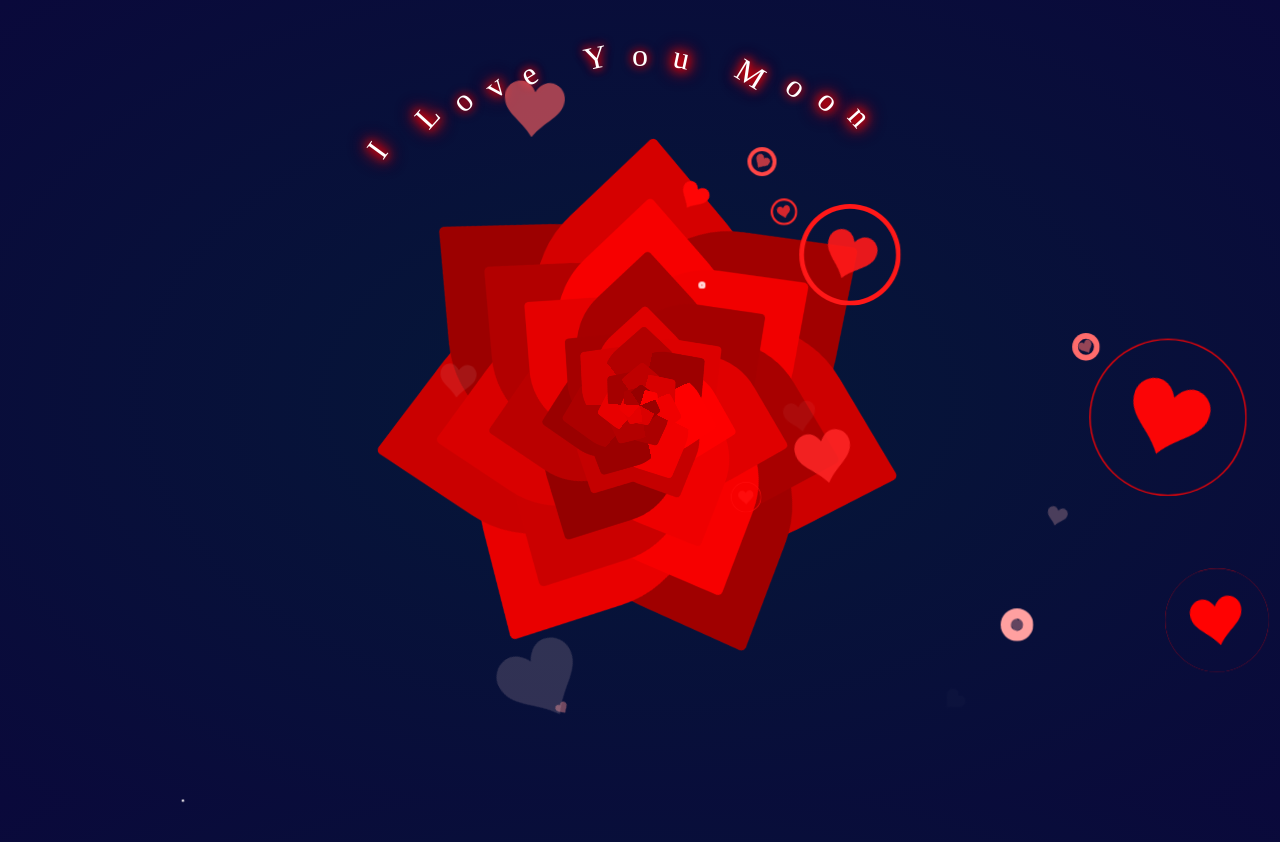
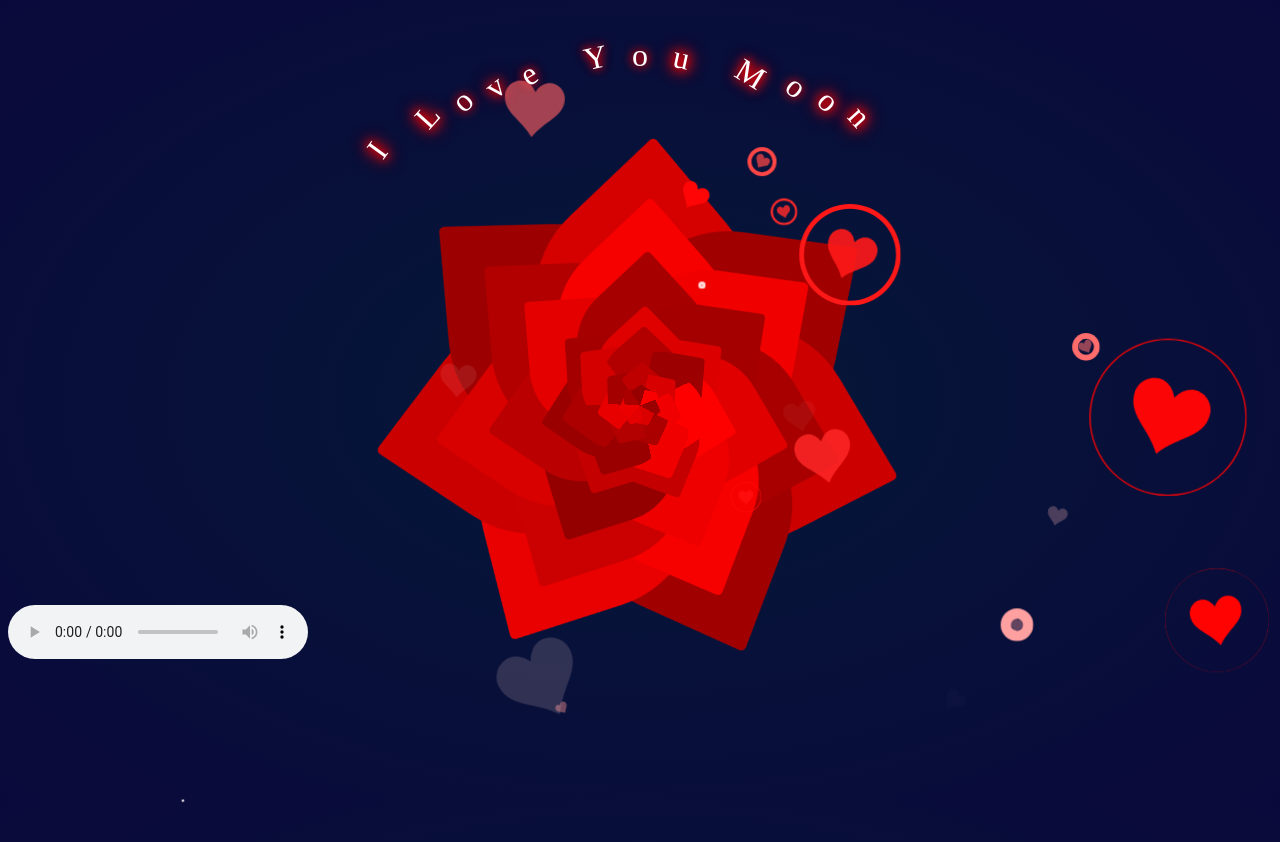
Before and after one commit to PlusUltraZ/Moon, a plain HTML site: page index.html in a window 1280 px wide. Shown: the top 842 px of the page. Drawn offline with Linux system fonts and the light colour scheme; a web font is replaced by a local one.

Commit message:
Update index.html

```diff
--- a/index.html
+++ b/index.html
@@ -158,6 +158,6 @@
 <path d="M23.6 2c-3.363 0-6.258 2.736-7.599 5.594-1.342-2.858-4.237-5.594-7.601-5.594-4.637 0-8.4 3.764-8.4 8.401 0 9.433 9.516 11.906 16.001 21.232 6.13-9.268 15.999-12.1 15.999-21.232 0-4.637-3.763-8.401-8.4-8.401z"></path>
 </svg></div>
 </div>
-<audio autoplay src="cc2.mp3"></audio>
+<audio controls autoplay src="cc2.mp3"></audio>
 </body>
 </html>
```
